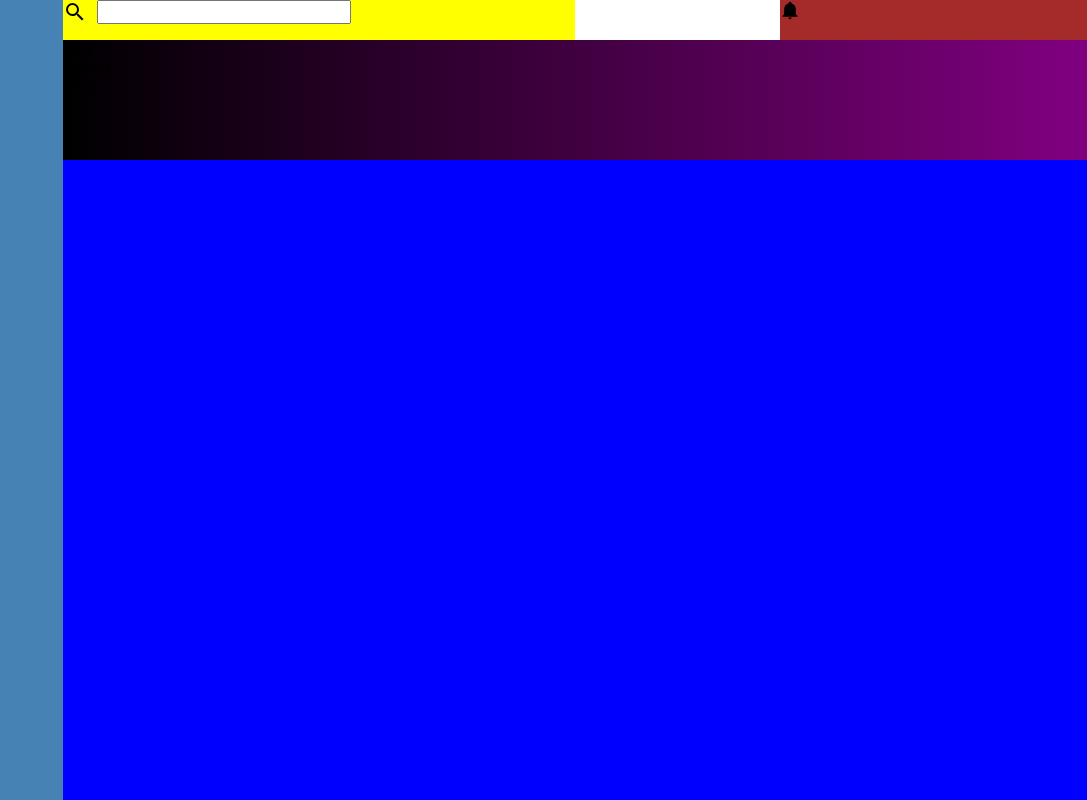
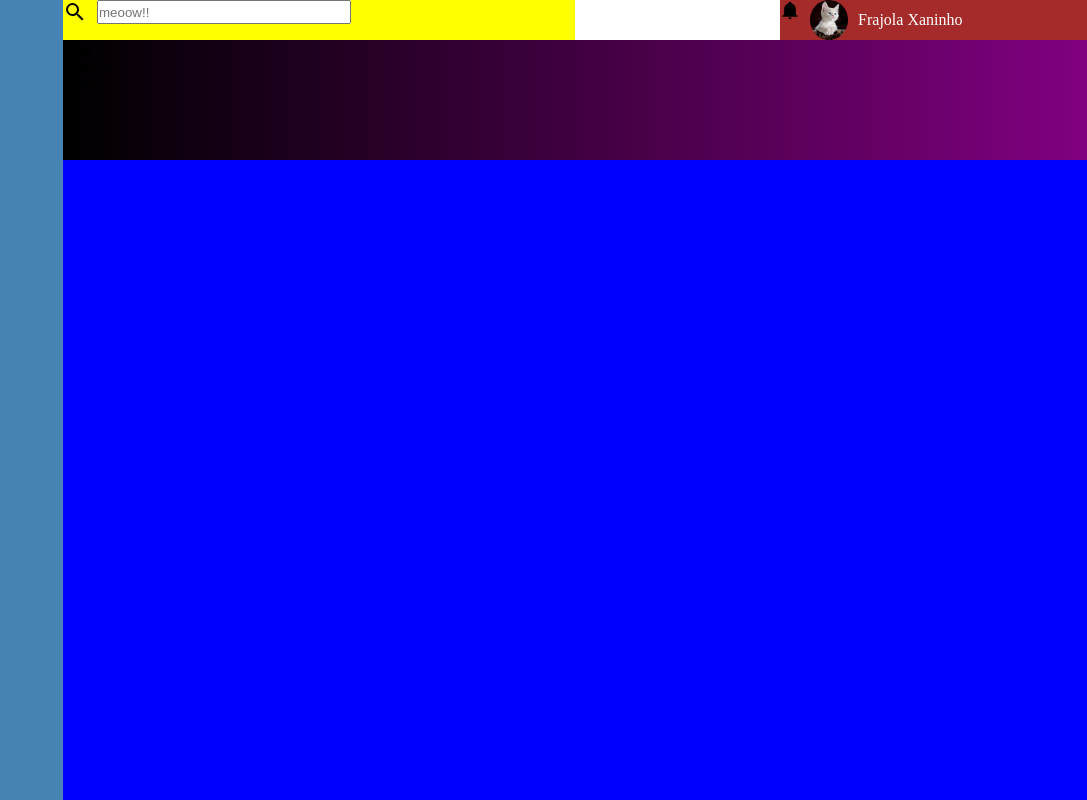
Before and after one commit to Visktor/Admin_Dashboard, a plain HTML site: page Index.html in a window 1280 px wide. Shown: the whole page, without its empty margins (193-1280 px from the left). Drawn offline with Linux system fonts and the light colour scheme.

Commit message:
Add top right username and profile pic

```diff
--- a/Index.css
+++ b/Index.css
@@ -32,12 +32,6 @@ header {
     height: 100%;
 }
 
-.myProfile {
-    width: 30%;
-    height: 100%;
-    background-color: brown;
-}
-
 .search {
     height: 20px;
     width: 250px;
@@ -47,8 +41,26 @@ header {
     height: 24px;
 }
 
+.myProfile {
+    display: flex;
+    gap: 10px;
+    width: 30%;
+    height: 100%;
+    background-color: brown;
+}
+
+.pp_miniature{
+    height: 40px;
+    border-radius: 50%;
+}
+
 .bell {
     height: 20px;
+}
+
+.username{
+    color:white;
+    align-self:center;
 }
 
 
--- a/Index.html
+++ b/Index.html
@@ -15,12 +15,12 @@
             <img src="./Icons-Images/magnify.svg" class="search-icon" alt="magnifying glass">
             <div class="search_symbol_svg"></div>
           </svg>
-          <input type="text" class="search" />
+          <input placeholder="meoow!!" type="text" class="search" />
         </div>
         <div class="myProfile">
         <img src="./Icons-Images/bell.svg" alt="notification bell" class="bell">
-          <img src="" alt="" class="pp_miniature" />
-          <p class="username"></p>
+          <img src="./Icons-Images/pexels-pixabay-45201.jpg" alt="a cat" class="pp_miniature" />
+          <p class="username">Frajola Xaninho</p>
         </div>
       </div>
 
```
Also changed, not shown: Icons-Images/pexels-pixabay-45201.jpg (added).
